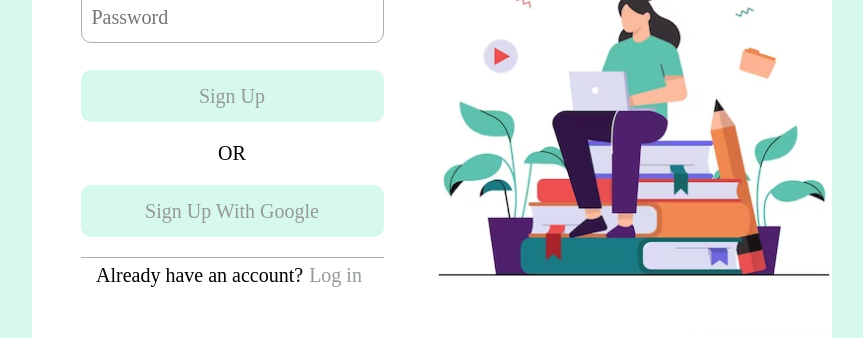
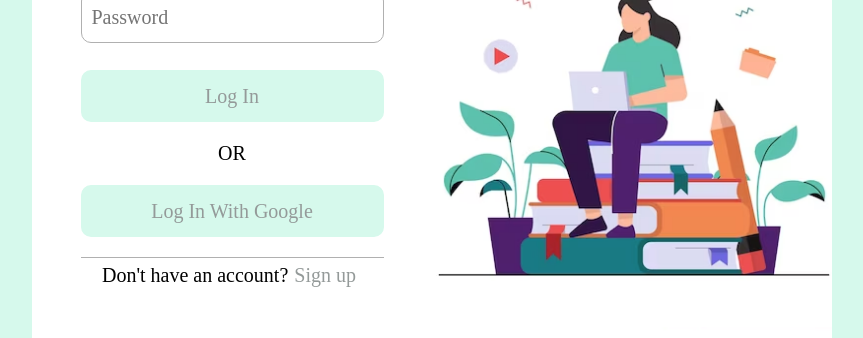
Before and after one commit to cungquang/Student_Wallet, a React (Create React App) app in the folder frontend/: page / in a window 1280 px wide. Shown: the part 299-637 px from the top of the page, without its empty margins (208-1071 px from the left). Built offline with nearby package versions, Linux system fonts and the light colour scheme.

Commit message:
Loginauth

```diff
--- a/frontend/src/components/LoginBox/LoginView.tsx
+++ b/frontend/src/components/LoginBox/LoginView.tsx
@@ -87,6 +87,7 @@ const ViewChange = styled.div`
 
 const LoginView: React.FC = () => {
     const [isIDValid, setIsIDValid] = useState(true);
+    const [iscredValid, setIsCredValid] = useState(true);
     const [isLogin, setIsLogin] = useState(true);
     const [email, setEmail] = useState('');
     const [password, setPassword] = useState('');
@@ -94,7 +95,8 @@ const LoginView: React.FC = () => {
     const [uid, setUid] = useState('');
 
     const handleSignIn = async () => {
-
+        setIsIDValid(true);
+        setIsCredValid(true);
         try {
             const response = await axios.post('http://localhost:3000/signin', { email, password });
             setUid(response.data.user.uid);
@@ -118,14 +120,15 @@ const LoginView: React.FC = () => {
             const user = await axios.get(`http://localhost:3000/user/${uid}`)
             setMessage(`Hello ${user.data.email}`);
             setIsLogin(true);
-
-
+            setIsCredValid(true);
         } catch (error: any) {
             setMessage(error.response.data.error);
+            setIsCredValid(false);
         }
     };
 
     const handleSignUp = async () => {
+        setIsIDValid(true);
         try {
             const response = await axios.post('http://localhost:3000/signup', { email, password });
             if (response && response.data) {
@@ -145,6 +148,7 @@ const LoginView: React.FC = () => {
         } catch (error: any) {
             if (error.response && error.response.data && error.response.data.error) {
                 setMessage(error.response.data.error);
+                setIsIDValid(false);
             } else {
                 setMessage('Error: Unable to sign up');
             }
@@ -162,6 +166,8 @@ const LoginView: React.FC = () => {
 
     const toggleView = () => {
         setIsLogin(!isLogin);
+        setIsIDValid(true);
+        setIsCredValid(true);
     };
 
     return (
@@ -170,21 +176,23 @@ const LoginView: React.FC = () => {
                 <Heading>UniKeep</Heading>
                 <TextField type="text" placeholder="ID" value={email} onChange={handleEmailChange} />
                 <TextField type="password" placeholder="Password" value={password} onChange={handlePasswordChange} />
-                <InvalidText isVisible={!isIDValid}>Invalid ID</InvalidText>
-                <LoginButton onClick={isLogin ? handleSignUp : handleSignIn}>
-                    {isLogin ? 'Sign Up' : 'Log In'}
+                <InvalidText isVisible={!isIDValid || !iscredValid}>
+                    {isLogin ? 'Invalid credentials. Please try again.' : 'ID already in use. Please try another ID'}
+                </InvalidText>
+                <LoginButton onClick={isLogin ? handleSignIn : handleSignUp}>
+                    {isLogin ? 'Log In' : 'Sign Up'}
                 </LoginButton>
                 <div style={{ margin: '20px', fontSize: '20px', fontFamily: 'Inika' }}>OR</div>
                 <LoginButton>
-                    {isLogin ? 'Sign Up With Google' : 'Log In With Google'}
+                    {isLogin ?  'Log In With Google' :'Sign Up With Google'}
                 </LoginButton>
                 <Line />
                 <ViewChange>
                     <ViewText>
-                        {isLogin ? 'Already have an account?' : "Don't have an account?"}
+                        {isLogin ? "Don't have an account?" : 'Already have an account?'}
                     </ViewText>
                     <ViewButton onClick={toggleView}>
-                        {isLogin ? 'Log in' : 'Sign up'}
+                        {isLogin ? 'Sign up' : 'Log in'}
                     </ViewButton>
                 </ViewChange>
                 <p>{message}</p>
```
